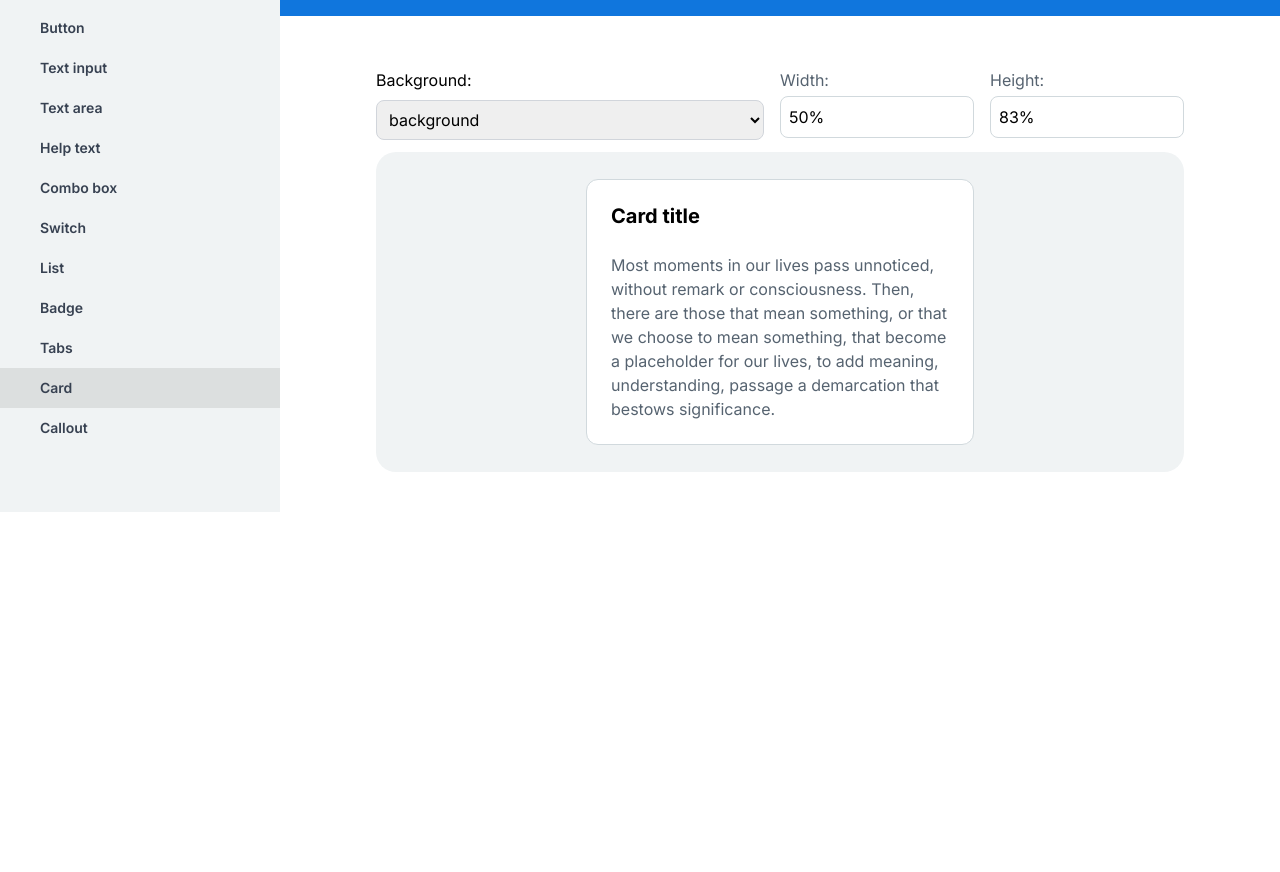
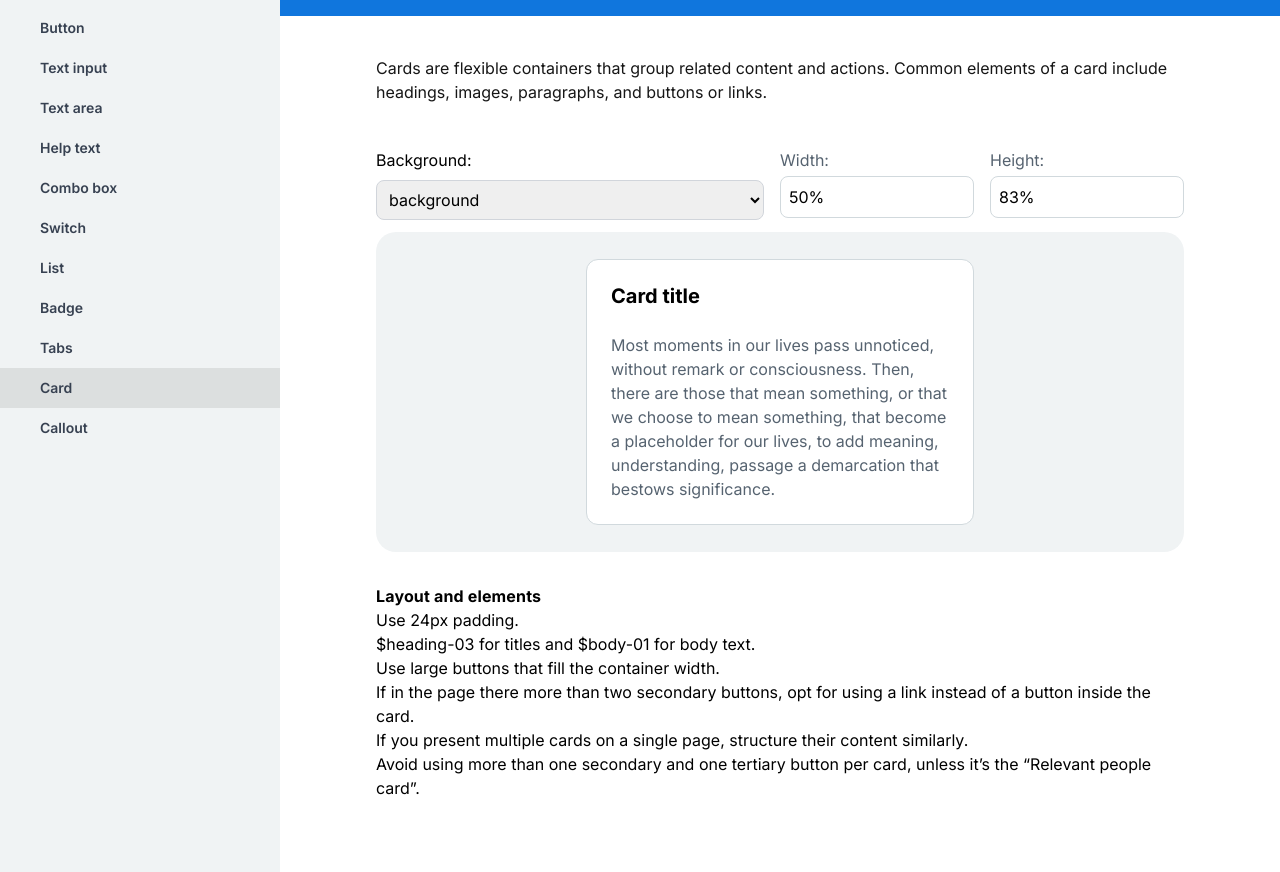
Before and after one commit to totisama/design-system, a Next.js app: page /components/card in a window 1280 px wide. Shown: the part 340-1212 px from the top of the page. Before the commit the page ends 852 px from the top, so only its background shows below. Built offline with nearby package versions, Linux system fonts and the light colour scheme.

Commit message:
Add info to Card page

```diff
--- a/src/app/components/card/page.tsx
+++ b/src/app/components/card/page.tsx
@@ -1,11 +1,48 @@
 import { CardPlayground } from '@/components/card/card-playground'
 import { PageWrapper } from '@/components/page-wrapper'
+import { Paragraph } from '@/components/paragraph/paragraph'
+import { Stack } from '@/components/stack/stack'
+import { Text } from '@/components/text/text'
 import type React from 'react'
+
+const TEXT =
+  'Cards are flexible containers that group related content and actions. Common elements of a card include headings, images, paragraphs, and buttons or links.'
 
 export default function CardPage() {
   return (
     <PageWrapper name='Card'>
-      <CardPlayground />
+      <Stack
+        as='div'
+        orientation='vertical'
+        spacing='spacing-07'
+      >
+        <Paragraph text={TEXT} />
+        <CardPlayground />
+        <Stack
+          as='div'
+          orientation='horizontal'
+          spacing='spacing-01'
+        >
+          <Text as='h5'>Layout and elements</Text>
+          <ul>
+            <li>Use 24px padding.</li>
+            <li>$heading-03 for titles and $body-01 for body text.</li>
+            <li>Use large buttons that fill the container width.</li>
+            <li>
+              If in the page there more than two secondary buttons, opt for
+              using a link instead of a button inside the card.
+            </li>
+            <li>
+              If you present multiple cards on a single page, structure their
+              content similarly.
+            </li>
+            <li>
+              Avoid using more than one secondary and one tertiary button per
+              card, unless it’s the “Relevant people card”.
+            </li>
+          </ul>
+        </Stack>
+      </Stack>
     </PageWrapper>
   )
 }
```
